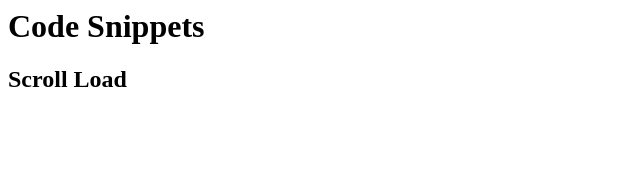
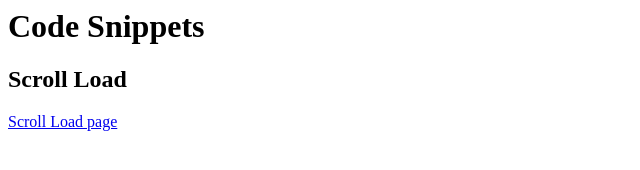
Before and after one commit to ugur1yildiz/js_code_snippets, a plain HTML site: page src/index.html in a window 1280 px wide. Shown: the whole page, without its empty margins (0-640 px from the left). Drawn offline with Linux system fonts and the light colour scheme.

Commit message:
Update index.html

```diff
--- a/src/index.html
+++ b/src/index.html
@@ -1,4 +1,4 @@
 <h1>Code Snippets</h1>
 <p></p>
 <h2>Scroll Load</h2>
-<p></p>
+<p><a href="../scroll_load/" title="Scroll Load page">Scroll Load page</a></p>
```
